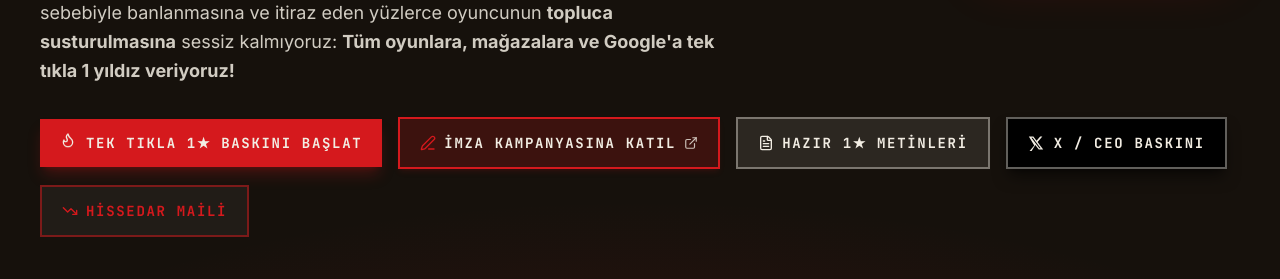
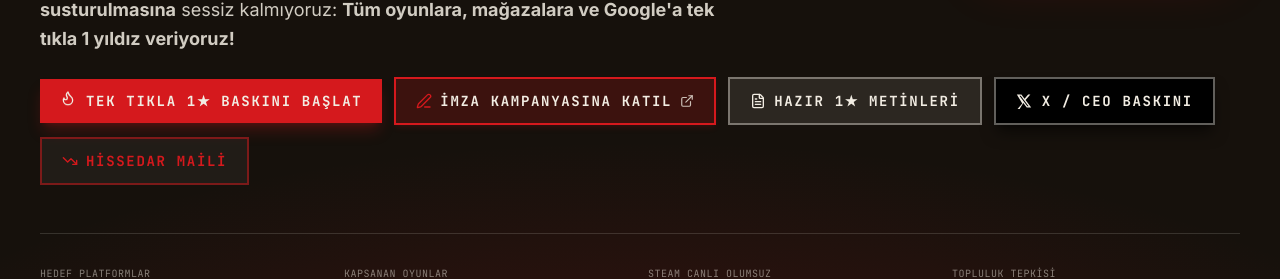
Before and after one commit to efekrbas/boykotparadox, a Next.js app: page / in a window 1280 px wide. Shown: the part 493-772 px from the top of the page. Built offline with nearby package versions, Linux system fonts and the light colour scheme; no server answers.

Commit message:
style: reduce hero section vertical padding and margin to prevent buttons from touching taskbar

```diff
--- a/src/components/CampaignClient.tsx
+++ b/src/components/CampaignClient.tsx
@@ -347,7 +347,7 @@
           }}
         />
 
-        <div className="relative mx-auto max-w-[1240px] px-5 pt-14 pb-16 sm:pt-20 sm:pb-24">
+        <div className="relative mx-auto max-w-[1240px] px-5 pt-8 pb-10 sm:pt-12 sm:pb-16">
           <div className="rise flex flex-wrap items-center gap-3 font-mono text-[11px] uppercase tracking-[0.22em] text-seal">
             <span className="size-2 animate-pulse rounded-full bg-seal" />
             Steam · Metacritic · Trustpilot · Google · Epic · GOG · Xbox
@@ -428,13 +428,13 @@
 
           {/* Primary Action Buttons */}
           <div
-            className="rise mt-8 flex flex-col sm:flex-row sm:flex-wrap items-stretch sm:items-center gap-2.5 sm:gap-4"
+            className="rise mt-6 flex flex-col sm:flex-row sm:flex-wrap items-stretch sm:items-center gap-2.5 sm:gap-3"
             style={{ animationDelay: "240ms" }}
           >
             <button
               type="button"
               onClick={() => setIsBulkModalOpen(true)}
-              className="group inline-flex w-full sm:w-auto items-center justify-center gap-2.5 bg-seal px-5 py-3.5 font-mono text-xs sm:text-sm font-bold uppercase tracking-[0.12em] text-paper transition-all hover:brightness-110 shadow-lg shadow-seal/25 active:translate-y-px"
+              className="group inline-flex w-full sm:w-auto items-center justify-center gap-2.5 bg-seal px-5 py-3 font-mono text-xs sm:text-sm font-bold uppercase tracking-[0.12em] text-paper transition-all hover:brightness-110 shadow-lg shadow-seal/25 active:translate-y-px"
             >
               <Flame className="size-4 animate-bounce" />
               <span>Tek Tıkla 1★ Baskını Başlat</span>
@@ -444,7 +444,7 @@
               href={PETITION_URL}
               target="_blank"
               rel="noopener noreferrer"
-              className="group inline-flex w-full sm:w-auto items-center justify-center gap-2 border-2 border-seal bg-seal/20 px-5 py-3.5 font-mono text-xs sm:text-sm font-bold uppercase tracking-[0.12em] text-paper transition-all hover:bg-seal hover:text-paper shadow-md shadow-seal/10"
+              className="group inline-flex w-full sm:w-auto items-center justify-center gap-2 border-2 border-seal bg-seal/20 px-5 py-3 font-mono text-xs sm:text-sm font-bold uppercase tracking-[0.12em] text-paper transition-all hover:bg-seal hover:text-paper shadow-md shadow-seal/10"
             >
               <PenLine className="size-4 text-seal group-hover:text-paper transition-colors" />
               <span>İmza Kampanyasına Katıl</span>
@@ -454,7 +454,7 @@
             <button
               type="button"
               onClick={() => scrollTo("sablonlar")}
-              className="inline-flex w-full sm:w-auto items-center justify-center gap-2 border-2 border-paper/40 bg-paper/10 px-5 py-3.5 font-mono text-xs sm:text-sm font-bold uppercase tracking-[0.12em] text-paper transition-all hover:border-paper hover:bg-paper/20"
+              className="inline-flex w-full sm:w-auto items-center justify-center gap-2 border-2 border-paper/40 bg-paper/10 px-5 py-3 font-mono text-xs sm:text-sm font-bold uppercase tracking-[0.12em] text-paper transition-all hover:border-paper hover:bg-paper/20"
             >
               <FileText className="size-4" />
               <span>Hazır 1★ Metinleri</span>
@@ -463,7 +463,7 @@
             <button
               type="button"
               onClick={() => scrollTo("tweet-baskini")}
-              className="inline-flex w-full sm:w-auto items-center justify-center gap-2.5 border-2 border-paper/40 bg-black px-5 py-3.5 font-mono text-xs sm:text-sm font-bold uppercase tracking-[0.12em] text-paper transition-all hover:border-paper hover:bg-neutral-900 shadow-lg shadow-black/50 active:translate-y-px"
+              className="inline-flex w-full sm:w-auto items-center justify-center gap-2.5 border-2 border-paper/40 bg-black px-5 py-3 font-mono text-xs sm:text-sm font-bold uppercase tracking-[0.12em] text-paper transition-all hover:border-paper hover:bg-neutral-900 shadow-lg shadow-black/50 active:translate-y-px"
             >
               <XIcon className="size-4 text-paper" />
               <span>X / CEO Baskını</span>
@@ -472,7 +472,7 @@
             <button
               type="button"
               onClick={() => scrollTo("hissedar-baskisi")}
-              className="inline-flex w-full sm:w-auto items-center justify-center gap-2 border-2 border-seal/50 bg-paper/5 px-5 py-3.5 font-mono text-xs sm:text-sm font-bold uppercase tracking-[0.12em] text-seal transition-all hover:border-seal hover:bg-seal/10 active:translate-y-px"
+              className="inline-flex w-full sm:w-auto items-center justify-center gap-2 border-2 border-seal/50 bg-paper/5 px-5 py-3 font-mono text-xs sm:text-sm font-bold uppercase tracking-[0.12em] text-seal transition-all hover:border-seal hover:bg-seal/10 active:translate-y-px"
             >
               <TrendingDown className="size-4" />
               <span>Hissedar Maili</span>
```
